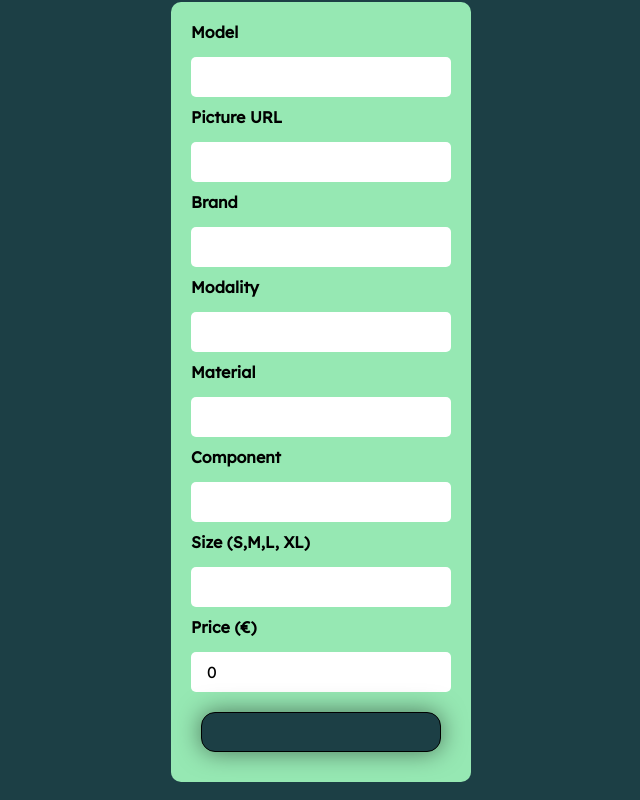
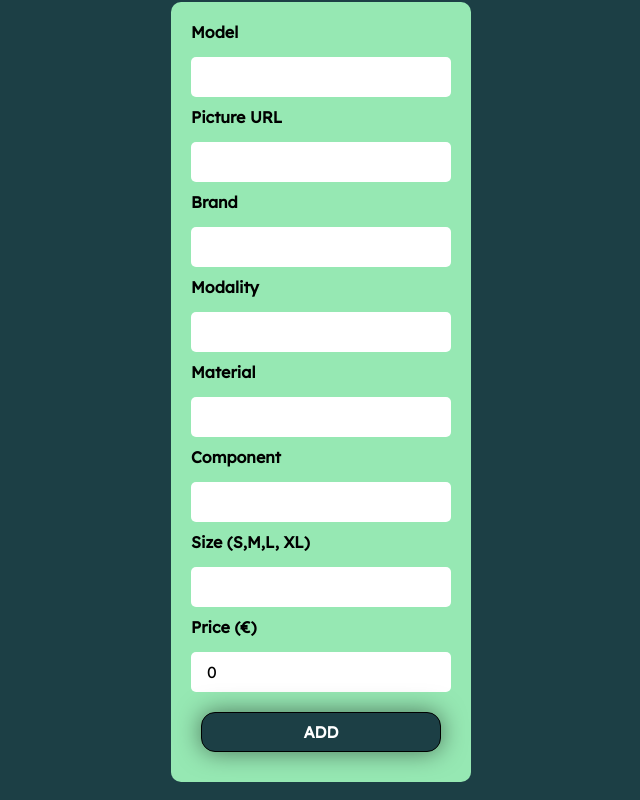
Before and after one commit to fjgrande/Bikevogue, a React (Vite) app: page /add in a window 1280 px wide. Shown: the part 240-1040 px from the top of the page, without its empty margins (319-959 px from the left). Built offline with nearby package versions, Linux system fonts and the light colour scheme; no server answers.

Commit message:
Update onSubmit in AddBikePage

```diff
--- a/src/pages/AddBikePage/AddBikePage.tsx
+++ b/src/pages/AddBikePage/AddBikePage.tsx
@@ -16,15 +16,14 @@ const AddBikePage = (): React.ReactElement => {
 
     if (newBike) {
       dispatch(addBikesActionCreator(newBike));
-
-      navigate("/home");
     }
+    navigate("/home");
   };
 
   return (
     <AddBikePageStyled>
       <h1 className="page-title">add your favorite bikes</h1>
-      <BikeForm onSubmit={onSubmit} />
+      <BikeForm onSubmit={onSubmit} textButton="add" isEditMode={false} />
     </AddBikePageStyled>
   );
 };
```
